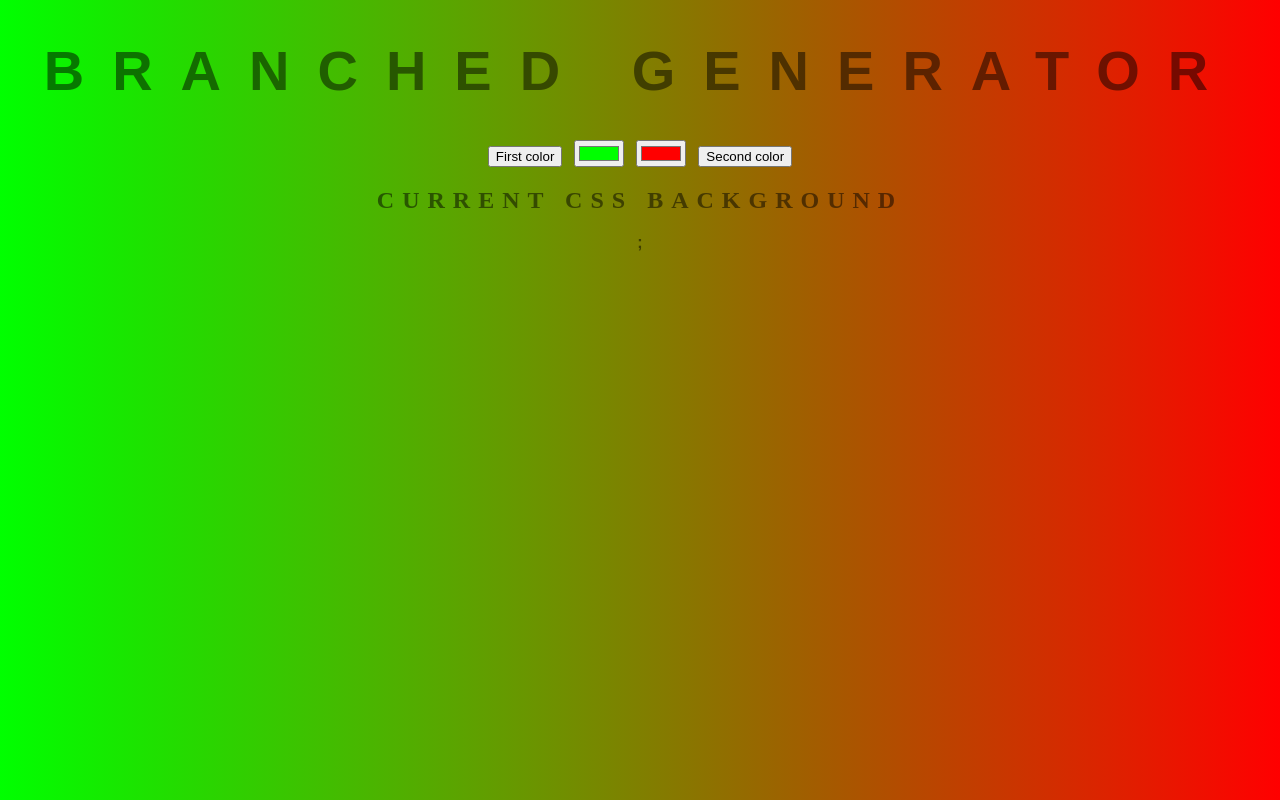
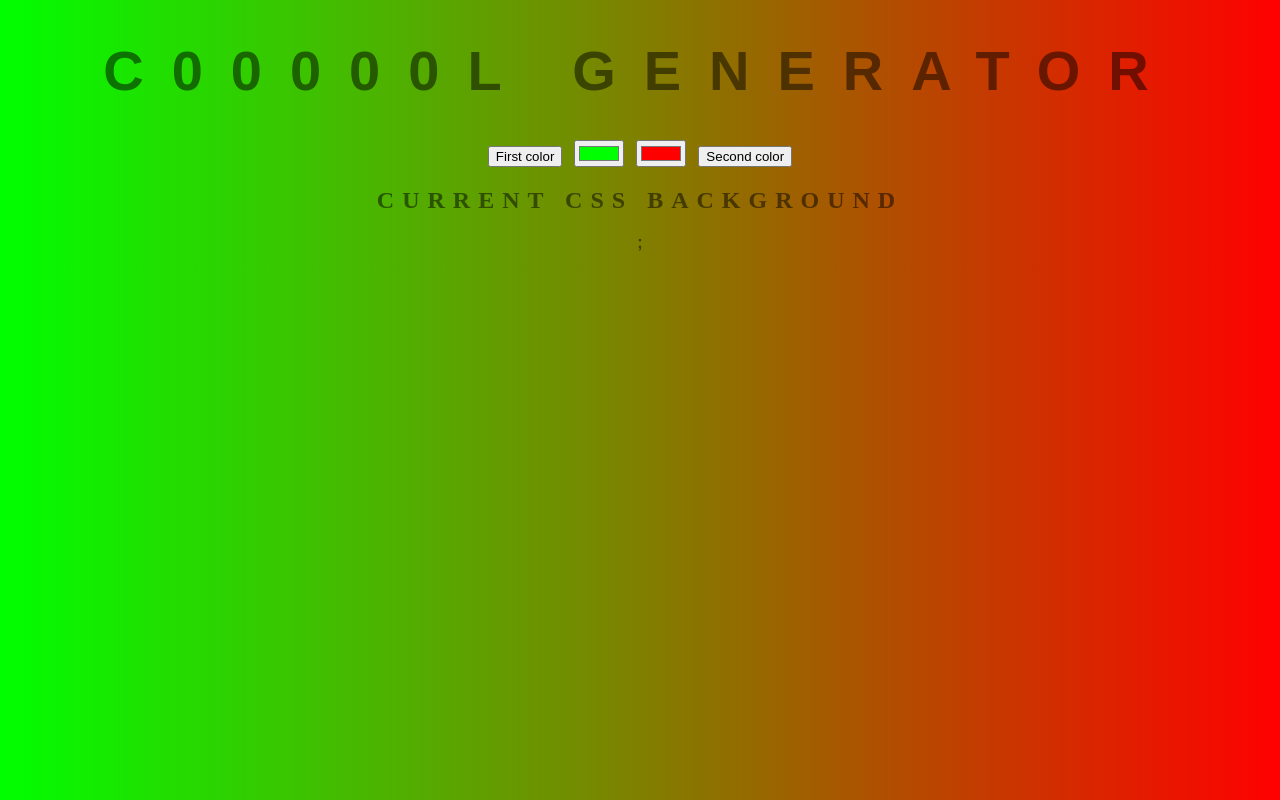
Before and after one commit to Zippa90/elokuubackground, a plain HTML site: page index.html in a window 1280 px wide. Drawn offline with Linux system fonts and the light colour scheme.

Commit message:
jotai juttuu

```diff
--- a/index.html
+++ b/index.html
@@ -5,7 +5,7 @@
 	<link rel="stylesheet" type="text/css" href="style.css">
 </head>
 <body id="gradient">
-	<h1>Branched Generator</h1>
+	<h1>c00000l Generator</h1>
 	<button id=button1>First color</button>
 	<input class="color1" type="color" name="color1" value="#00ff00">
 	<input class="color2" type="color" name="color2" value="#ff0000">
```
